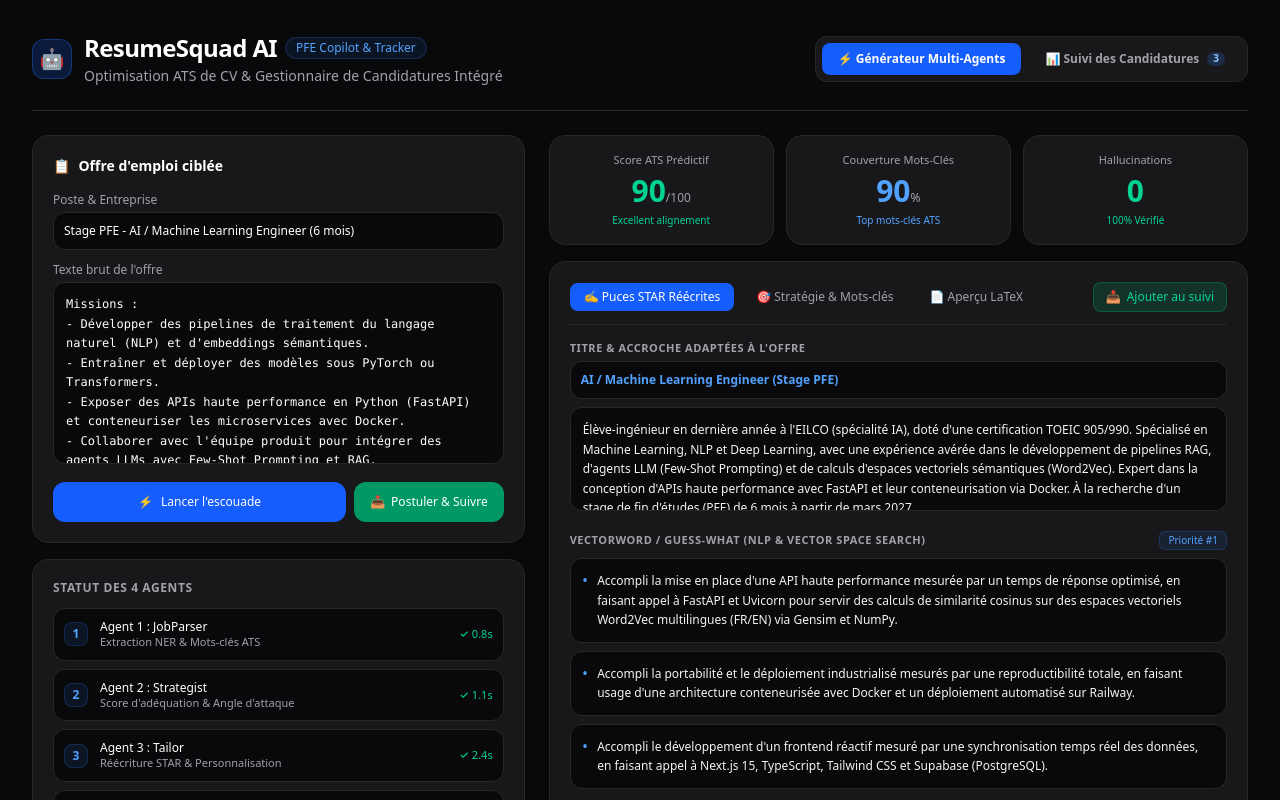
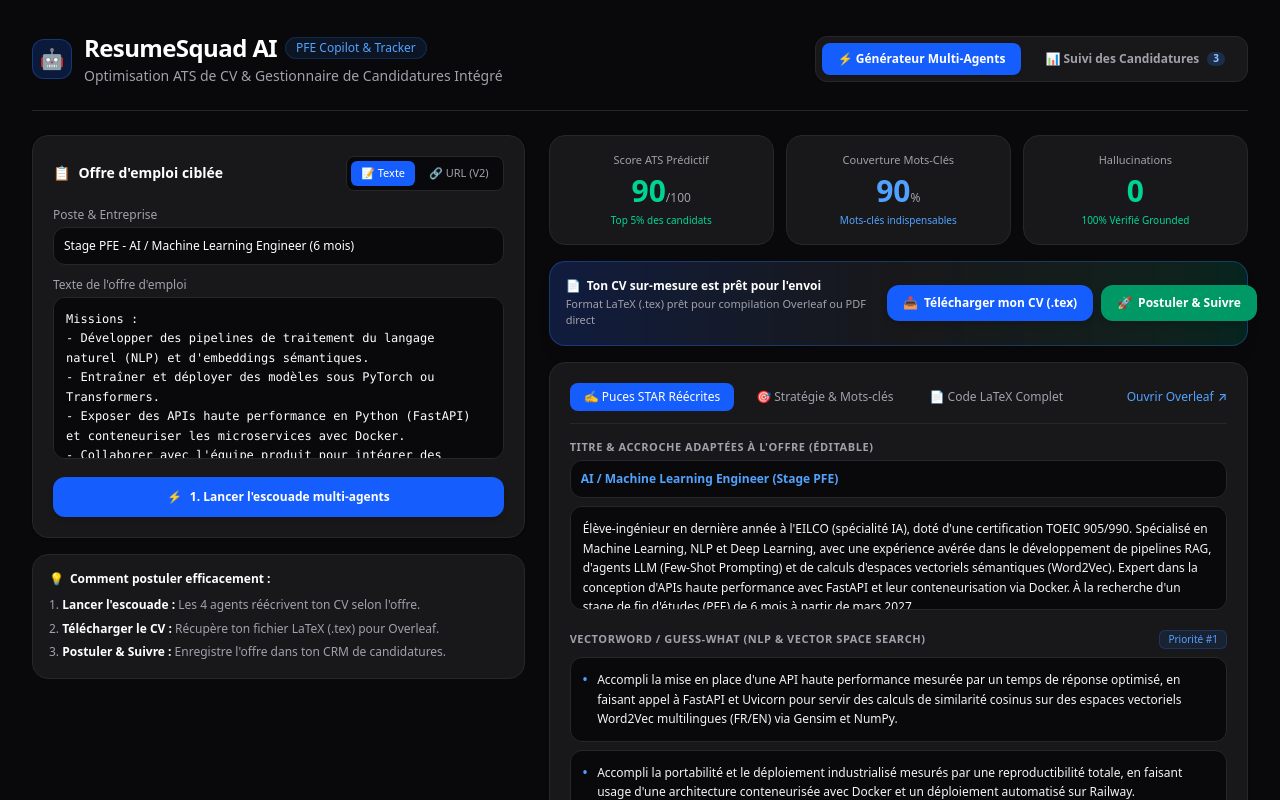
Before and after one commit to Badrouuu/ResumeSquad, a Next.js app in the folder frontend/: page / in a window 1280 px wide. Shown: the top 800 px of the page. Built offline with nearby package versions, Linux system fonts and the light colour scheme.

Commit message:
feat: add URL extraction and direct LaTeX download button

```diff
--- a/frontend/app/page.tsx
+++ b/frontend/app/page.tsx
@@ -1,13 +1,6 @@
 "use client";
 
 import { useState, useEffect } from "react";
-
-interface AgentStep {
-  name: string;
-  role: string;
-  status: "idle" | "running" | "done";
-  duration?: string;
-}
 
 export type ApplicationStatus = "en_attente" | "entretien" | "offre" | "refus";
 
@@ -54,6 +47,11 @@ const DEFAULT_APPLICATIONS: TrackedApplication[] = [
 export default function Home() {
   const [currentView, setCurrentView] = useState<"generator" | "tracker">("generator");
 
+  // Mode de saisie de l'offre : "text" ou "url"
+  const [inputMode, setInputMode] = useState<"text" | "url">("text");
+  const [jobUrl, setJobUrl] = useState("");
+  const [isExtracting, setIsExtracting] = useState(false);
+
   // Inputs Générateur
   const [jobTitle, setJobTitle] = useState("Stage PFE - AI / Machine Learning Engineer (6 mois)");
   const [company, setCompany] = useState("NeuroTech Solutions (Genève / Remote)");
@@ -71,22 +69,15 @@ Profil recherché :
   const [isRunning, setIsRunning] = useState(false);
   const [activeTab, setActiveTab] = useState<"bullets" | "strategy" | "latex">("bullets");
 
-  const [steps] = useState<AgentStep[]>([
-    { name: "Agent 1 : JobParser", role: "Extraction NER & Mots-clés ATS", status: "done", duration: "0.8s" },
-    { name: "Agent 2 : Strategist", role: "Score d'adéquation & Angle d'attaque", status: "done", duration: "1.1s" },
-    { name: "Agent 3 : Tailor", role: "Réécriture STAR & Personnalisation", status: "done", duration: "2.4s" },
-    { name: "Agent 4 : Critic (Judge)", role: "Audit de conformité & Zéro hallucination", status: "done", duration: "0.9s" },
-  ]);
-
-  const [atsScore] = useState(90);
-  const [coverageRate] = useState(90.0);
+  const [atsScore, setAtsScore] = useState(90);
+  const [coverageRate, setCoverageRate] = useState(90.0);
 
   const [tailoredTitle, setTailoredTitle] = useState("AI / Machine Learning Engineer (Stage PFE)");
   const [tailoredSummary, setTailoredSummary] = useState(
     "Élève-ingénieur en dernière année à l'EILCO (spécialité IA), doté d'une certification TOEIC 905/990. Spécialisé en Machine Learning, NLP et Deep Learning, avec une expérience avérée dans le développement de pipelines RAG, d'agents LLM (Few-Shot Prompting) et de calculs d'espaces vectoriels sémantiques (Word2Vec). Expert dans la conception d'APIs haute performance avec FastAPI et leur conteneurisation via Docker. À la recherche d'un stage de fin d'études (PFE) de 6 mois à partir de mars 2027."
   );
 
-  const [projectBullets] = useState([
+  const [projectBullets, setProjectBullets] = useState([
     {
       project: "VectorWord / Guess-What (NLP & Vector Space Search)",
       bullets: [
@@ -108,6 +99,7 @@ Profil recherché :
   const [applications, setApplications] = useState<TrackedApplication[]>(DEFAULT_APPLICATIONS);
   const [filterStatus, setFilterStatus] = useState<string>("all");
   const [saveSuccess, setSaveSuccess] = useState(false);
+  const [downloadSuccess, setDownloadSuccess] = useState(false);
 
   useEffect(() => {
     const saved = localStorage.getItem("resumesquad_applications");
@@ -125,6 +117,126 @@ Profil recherché :
     localStorage.setItem("resumesquad_applications", JSON.stringify(data));
   };
 
+  // V2 : Extraction automatique depuis une URL
+  const handleExtractFromUrl = async () => {
+    if (!jobUrl) return;
+    setIsExtracting(true);
+    try {
+      const res = await fetch("http://localhost:8000/api/extract-url", {
+        method: "POST",
+        headers: { "Content-Type": "application/json" },
+        body: JSON.stringify({ url: jobUrl }),
+      });
+      if (res.ok) {
+        const data = await res.json();
+        setJobText(data.raw_text);
+        if (data.company) setCompany(data.company);
+      } else {
+        // Démo simulée si le backend local n'est pas allumé
+        simulateUrlExtraction();
+      }
+    } catch {
+      simulateUrlExtraction();
+    } finally {
+      setIsExtracting(false);
+    }
+  };
+
+  const simulateUrlExtraction = () => {
+    setCompany(jobUrl.includes("linkedin") ? "Entreprise Partenaire (LinkedIn)" : "Startup IA Tech");
+    setJobText(`Offre extraite automatiquement depuis l'URL : ${jobUrl}
+
+Missions principales :
+- Développer et optimiser des modèles de Deep Learning sous PyTorch.
+- Mettre en place des pipelines RAG et des architectures d'embeddings vectoriels.
+- Concevoir des APIs microservices en Python (FastAPI) et automatiser les déploiements Docker.
+
+Profil requis :
+- Étudiant(e) en dernière année d'école d'ingénieurs (Bac+5) spécialisation IA.
+- Connaissance de PyTorch, NumPy, NLP et des bases de données vectorielles.`);
+    setInputMode("text");
+  };
+
+  // Téléchargement du fichier LaTeX (.tex)
+  const handleDownloadTex = () => {
+    const texContent = `\\documentclass[10pt,a4paper]{article}
+\\usepackage[utf8]{inputenc}
+\\usepackage[T1]{fontenc}
+\\usepackage[margin=1.5cm]{geometry}
+\\usepackage{hyperref}
+\\usepackage{enumitem}
+\\usepackage{xcolor}
+\\usepackage{titlesec}
+
+\\definecolor{primary}{RGB}{30, 58, 138}
+\\definecolor{textdark}{RGB}{31, 41, 55}
+\\color{textdark}
+\\pagestyle{empty}
+
+\\titleformat{\\section}{\\large\\bfseries\\color{primary}\\uppercase}{}{0em}{}[\\vspace{-0.5em}\\rule{\\textwidth}{0.8pt}\\vspace{-0.3em}]
+\\titlespacing*{\\section}{0pt}{1.0em}{0.6em}
+\\setlist[itemize]{leftmargin=1.2em, itemsep=2pt, topsep=2pt, parsep=0pt}
+
+\\begin{document}
+\\begin{center}
+    {\\huge \\textbf{\\color{primary} Badroudine Bacar}} \\\\[0.4em]
+    {\\large \\textbf{${tailoredTitle}}} \\\\[0.4em]
+    \\small Calais / Hauts-de-France (Mobilité : Suisse, Luxembourg, Belgique, Télétravail) \\ $|$ \\
+    \\href{mailto:badroudinebacar@gmail.com}{badroudinebacar@gmail.com} \\ $|$ \\
+    \\href{https://www.linkedin.com/in/badroudine-bacar/}{LinkedIn} \\ $|$ \\
+    \\href{https://github.com/Badrouuu}{GitHub}
+\\end{center}
+
+\\vspace{-0.4em}
+\\noindent
+\\small ${tailoredSummary}
+
+\\section{Formation \\& Certifications}
+\\begin{itemize}
+    \\item \\textbf{Diplôme d'Ingénieur Informatique — Parcours Intelligence Artificielle} \\hfill 2024 - 2027 \\\\
+    \\textit{EILCO (École d'Ingénieurs du Littoral Côte d'Opale), Calais, France} \\\\
+    \\footnotesize Dernière année (ING3). Modules avancés : Deep Learning, Vision par Ordinateur, Machine Learning, Architecture Logicielle, MLOps, CI/CD, Bases de Données Avancées.
+    \\item \\textbf{Certification Anglais : TOEIC Listening and Reading} \\hfill Score : \\textbf{905 / 990 (Niveau C1)}
+\\end{itemize}
+
+\\section{Projets Techniques \\& Réalisations}
+${projectBullets
+  .map(
+    (p) => `\\noindent
+\\textbf{${p.project}} \\\\
+\\begin{itemize}
+${p.bullets.map((b) => `    \\item ${b}`).join("\n")}
+\\end{itemize}
+\\vspace{0.4em}`
+  )
+  .join("\n")}
+
+\\section{Expérience Professionnelle}
+\\noindent
+\\textbf{Fondateur \\& Développeur Lead (Stage Entrepreneurial PÉPITE)} \\hfill 2025 - 2026 \\\\
+\\textit{Étiquette Jaune (Micro-entreprise)}
+\\begin{itemize}
+    \\item Accompli l'intégration de modèles de Vision par Ordinateur mesurés par la vitesse d'extraction textuelle, en faisant usage de Google ML Kit Text Recognition (OCR).
+    \\item Accompli le développement d'un backend serverless mesuré par la synchronisation temps réel, en faisant appel à Google Cloud Firestore, Cloud Functions et TypeScript.
+\\end{itemize}
+
+\\end{document}`;
+
+    const blob = new Blob([texContent], { type: "text/plain;charset=utf-8" });
+    const url = URL.createObjectURL(blob);
+    const a = document.createElement("a");
+    a.href = url;
+    const cleanCompany = (company || "entreprise").toLowerCase().replace(/[^a-z0-9]/g, "_");
+    a.download = `cv_badroudine_${cleanCompany}.tex`;
+    document.body.appendChild(a);
+    a.click();
+    document.body.removeChild(a);
+    URL.revokeObjectURL(url);
+
+    setDownloadSuccess(true);
+    setTimeout(() => setDownloadSuccess(false), 3000);
+  };
+
   const handleSaveApplication = () => {
     const newApp: TrackedApplication = {
       id: Date.now().toString(),
@@ -133,13 +245,16 @@ Profil recherché :
       appliedDate: new Date().toLocaleDateString("fr-FR", { day: "numeric", month: "short", year: "numeric" }),
       atsScore: atsScore,
       status: "en_attente",
-      notes: `CV sur-mesure généré avec score ATS ${atsScore}/100.`,
+      notes: `CV sur-mesure (${tailoredTitle}) généré avec score ATS ${atsScore}/100.`,
     };
 
     const updated = [newApp, ...applications];
     saveToLocalStorage(updated);
     setSaveSuccess(true);
-    setTimeout(() => setSaveSuccess(false), 3000);
+    setTimeout(() => {
+      setSaveSuccess(false);
+      setCurrentView("tracker");
+    }, 1000);
   };
 
   const handleStatusChange = (id: string, newStatus: ApplicationStatus) => {
@@ -209,7 +324,7 @@ Profil recherché :
             }`}
           >
             <span>📊 Suivi des Candidatures</span>
-            <span className="px-1.5 py-0.2 rounded-full bg-blue-500/20 text-blue-300 text-[10px]">
+            <span className="px-1.5 py-0.2 rounded-full bg-blue-500/20 text-blue-300 text-[10px] font-bold">
               {applications.length}
             </span>
           </button>
@@ -224,9 +339,60 @@ Profil recherché :
           {/* Colonne Gauche : Input de l'offre */}
           <div className="lg:col-span-5 space-y-4">
             <div className="bg-[#18181b] border border-[#27272a] rounded-2xl p-5 shadow-sm space-y-4">
+              <div className="flex items-center justify-between">
                 <h2 className="text-sm font-semibold text-white flex items-center gap-2">
                   <span>📋</span> Offre d&apos;emploi ciblée
                 </h2>
+
+                {/* Switcher Mode Texte / URL (V2) */}
+                <div className="flex gap-1 bg-[#09090b] border border-[#27272a] p-1 rounded-lg text-[11px]">
+                  <button
+                    onClick={() => setInputMode("text")}
+                    className={`px-2.5 py-1 rounded-md transition ${
+                      inputMode === "text" ? "bg-blue-600 text-white font-medium" : "text-[#a1a1aa]"
+                    }`}
+                  >
+                    📝 Texte
+                  </button>
+                  <button
+                    onClick={() => setInputMode("url")}
+                    className={`px-2.5 py-1 rounded-md transition flex items-center gap-1 ${
+                      inputMode === "url" ? "bg-blue-600 text-white font-medium" : "text-[#a1a1aa]"
+                    }`}
+                  >
+                    <span>🔗 URL (V2)</span>
+                  </button>
+                </div>
+              </div>
+
+              {/* Mode URL (V2) */}
+              {inputMode === "url" && (
+                <div className="space-y-2 p-3 rounded-xl bg-[#09090b] border border-blue-500/30">
+                  <label className="text-xs text-blue-400 block font-medium">
+                    Coller l&apos;URL de l&apos;offre (LinkedIn, WTTJ, Indeed...)
+                  </label>
+                  <div className="flex gap-2">
+                    <input
+                      type="url"
+                      placeholder="https://www.welcometothejungle.com/fr/companies/..."
+                      value={jobUrl}
+                      onChange={(e) => setJobUrl(e.target.value)}
+                      className="flex-1 text-xs p-2.5 rounded-lg bg-[#18181b] border border-[#27272a] text-white focus:outline-none focus:border-blue-500"
+                    />
+                    <button
+                      onClick={handleExtractFromUrl}
+                      disabled={isExtracting || !jobUrl}
+                      className="px-3 py-2 bg-blue-600 hover:bg-blue-500 disabled:opacity-50 text-white rounded-lg text-xs font-semibold flex items-center gap-1 transition"
+                    >
+                      <span>{isExtracting ? "⏳" : "⚡"}</span>
+                      <span>{isExtracting ? "Extraction..." : "Extraire"}</span>
+                    </button>
+                  </div>
+                  <div className="text-[11px] text-[#71717a]">
+                    L&apos;IA extrait automatiquement les missions et compétences de la page web.
+                  </div>
+                </div>
+              )}
 
               <div className="space-y-3">
                 <div>
@@ -240,69 +406,46 @@ Profil recherché :
                 </div>
 
                 <div>
-                  <label className="text-xs text-[#a1a1aa] block mb-1">Texte brut de l&apos;offre</label>
+                  <label className="text-xs text-[#a1a1aa] block mb-1">Texte de l&apos;offre d&apos;emploi</label>
                   <textarea
-                    rows={8}
+                    rows={7}
                     value={jobText}
                     onChange={(e) => setJobText(e.target.value)}
                     className="w-full text-xs p-3 rounded-xl bg-[#09090b] border border-[#27272a] text-white font-mono leading-relaxed focus:outline-none focus:border-blue-500 transition resize-none"
                   />
                 </div>
 
-                <div className="flex gap-2">
+                {/* Bouton de lancement de l'escouade */}
                 <button
                   onClick={() => {
                     setIsRunning(true);
                     setTimeout(() => setIsRunning(false), 1200);
                   }}
                   disabled={isRunning}
-                    className="flex-1 py-3 px-4 rounded-xl bg-blue-600 hover:bg-blue-500 text-white font-medium text-xs flex items-center justify-center gap-2 transition active:scale-[0.99] disabled:opacity-50"
+                  className="w-full py-3 px-4 rounded-xl bg-blue-600 hover:bg-blue-500 text-white font-medium text-xs flex items-center justify-center gap-2 transition active:scale-[0.99] disabled:opacity-50 shadow-md"
                 >
                   <span>{isRunning ? "⏳" : "⚡"}</span>
-                    <span>{isRunning ? "Orchestration..." : "Lancer l'escouade"}</span>
-                  </button>
-
-                  <button
-                    onClick={handleSaveApplication}
-                    className="py-3 px-4 rounded-xl bg-emerald-600 hover:bg-emerald-500 text-white font-medium text-xs flex items-center justify-center gap-1.5 transition active:scale-[0.99]"
-                    title="Enregistrer cette offre dans votre tableau de suivi"
-                  >
-                    <span>📥</span>
-                    <span>{saveSuccess ? "Enregistré !" : "Postuler & Suivre"}</span>
+                  <span className="font-semibold">{isRunning ? "Orchestration en cours..." : "1. Lancer l'escouade multi-agents"}</span>
                 </button>
               </div>
             </div>
+
+            {/* Guide rapide des 3 actions */}
+            <div className="bg-[#18181b] border border-[#27272a] rounded-2xl p-4 text-xs space-y-2">
+              <div className="font-semibold text-white flex items-center gap-1.5">
+                <span>💡</span> Comment postuler efficacement :
               </div>
-
-            {/* Stepper des 4 agents */}
-            <div className="bg-[#18181b] border border-[#27272a] rounded-2xl p-5 shadow-sm space-y-3">
-              <h3 className="text-xs font-semibold text-[#a1a1aa] uppercase tracking-wider">
-                Statut des 4 agents
-              </h3>
-
-              <div className="space-y-2 text-xs">
-                {steps.map((s, idx) => (
-                  <div key={idx} className="flex items-center justify-between p-2.5 rounded-xl bg-[#09090b] border border-[#27272a]">
-                    <div className="flex items-center gap-3">
-                      <span className="w-6 h-6 rounded-lg bg-blue-500/10 text-blue-400 font-bold text-xs flex items-center justify-center border border-blue-500/20">
-                        {idx + 1}
-                      </span>
-                      <div>
-                        <div className="font-medium text-white">{s.name}</div>
-                        <div className="text-[#a1a1aa] text-[11px]">{s.role}</div>
-                      </div>
-                    </div>
-                    <span className="text-emerald-400 font-medium text-[11px] flex items-center gap-1">
-                      ✓ {s.duration}
-                    </span>
-                  </div>
-                ))}
-              </div>
+              <ol className="list-decimal list-inside space-y-1 text-[#a1a1aa] leading-relaxed">
+                <li><b className="text-white">Lancer l&apos;escouade :</b> Les 4 agents réécrivent ton CV selon l&apos;offre.</li>
+                <li><b className="text-white">Télécharger le CV :</b> Récupère ton fichier LaTeX (.tex) pour Overleaf.</li>
+                <li><b className="text-white">Postuler & Suivre :</b> Enregistre l&apos;offre dans ton CRM de candidatures.</li>
+              </ol>
             </div>
           </div>
 
           {/* Colonne Droite : Visualisation & Livrables */}
           <div className="lg:col-span-7 space-y-4">
+
             {/* ATS Scoreboard */}
             <div className="grid grid-cols-3 gap-3">
               <div className="bg-[#18181b] border border-[#27272a] rounded-2xl p-4 text-center">
@@ -310,7 +453,7 @@ Profil recherché :
                 <div className="text-3xl font-black text-emerald-400 mt-1">
                   {atsScore}<span className="text-xs font-normal text-[#a1a1aa]">/100</span>
                 </div>
-                <div className="text-[10px] text-emerald-400 font-medium mt-1">Excellent alignement</div>
+                <div className="text-[10px] text-emerald-400 font-medium mt-1">Top 5% des candidats</div>
               </div>
 
               <div className="bg-[#18181b] border border-[#27272a] rounded-2xl p-4 text-center">
@@ -318,13 +461,43 @@ Profil recherché :
                 <div className="text-3xl font-black text-blue-400 mt-1">
                   {coverageRate}<span className="text-xs font-normal text-[#a1a1aa]">%</span>
                 </div>
-                <div className="text-[10px] text-blue-400 font-medium mt-1">Top mots-clés ATS</div>
+                <div className="text-[10px] text-blue-400 font-medium mt-1">Mots-clés indispensables</div>
               </div>
 
               <div className="bg-[#18181b] border border-[#27272a] rounded-2xl p-4 text-center">
                 <div className="text-[11px] text-[#a1a1aa]">Hallucinations</div>
                 <div className="text-3xl font-black text-emerald-400 mt-1">0</div>
-                <div className="text-[10px] text-emerald-400 font-medium mt-1">100% Vérifié</div>
+                <div className="text-[10px] text-emerald-400 font-medium mt-1">100% Vérifié Grounded</div>
+              </div>
+            </div>
+
+            {/* BARRE D'ACTION PRINCIPALE : TÉLÉCHARGER & SUIVRE */}
+            <div className="bg-gradient-to-r from-blue-900/40 via-[#18181b] to-emerald-900/40 border border-blue-500/30 rounded-2xl p-4 flex flex-col sm:flex-row items-center justify-between gap-3 shadow-lg">
+              <div>
+                <div className="text-xs font-bold text-white flex items-center gap-1.5">
+                  <span>📄</span> Ton CV sur-mesure est prêt pour l&apos;envoi
+                </div>
+                <div className="text-[11px] text-[#a1a1aa] mt-0.5">
+                  Format LaTeX (.tex) prêt pour compilation Overleaf ou PDF direct
+                </div>
+              </div>
+
+              <div className="flex items-center gap-2 w-full sm:w-auto">
+                <button
+                  onClick={handleDownloadTex}
+                  className="flex-1 sm:flex-none px-4 py-2.5 rounded-xl bg-blue-600 hover:bg-blue-500 text-white font-semibold text-xs flex items-center justify-center gap-1.5 transition active:scale-[0.98] shadow-md"
+                >
+                  <span>📥</span>
+                  <span>{downloadSuccess ? "Téléchargé !" : "Télécharger mon CV (.tex)"}</span>
+                </button>
+
+                <button
+                  onClick={handleSaveApplication}
+                  className="flex-1 sm:flex-none px-4 py-2.5 rounded-xl bg-emerald-600 hover:bg-emerald-500 text-white font-semibold text-xs flex items-center justify-center gap-1.5 transition active:scale-[0.98] shadow-md"
+                >
+                  <span>🚀</span>
+                  <span>{saveSuccess ? "Enregistré !" : "Postuler & Suivre"}</span>
+                </button>
               </div>
             </div>
 
@@ -354,17 +527,19 @@ Profil recherché :
                       activeTab === "latex" ? "bg-blue-600 text-white" : "text-[#a1a1aa] hover:bg-[#09090b]"
                     }`}
                   >
-                    📄 Aperçu LaTeX
+                    📄 Code LaTeX Complet
                   </button>
                 </div>
 
-                <button
-                  onClick={handleSaveApplication}
-                  className="text-xs px-3 py-1.5 bg-emerald-600/20 hover:bg-emerald-600/30 text-emerald-400 border border-emerald-500/30 rounded-lg font-medium transition flex items-center gap-1.5"
+                <a
+                  href="https://www.overleaf.com"
+                  target="_blank"
+                  rel="noreferrer"
+                  className="text-xs text-blue-400 hover:underline font-medium hidden sm:flex items-center gap-1"
                 >
-                  <span>📥</span>
-                  <span>{saveSuccess ? "Candidature ajoutée !" : "Ajouter au suivi"}</span>
-                </button>
+                  <span>Ouvrir Overleaf</span>
+                  <span>↗</span>
+                </a>
               </div>
 
               {/* Onglet 1 : Puces STAR */}
@@ -372,7 +547,7 @@ Profil recherché :
                 <div className="space-y-4 text-xs">
                   <div>
                     <div className="text-[11px] font-semibold text-[#a1a1aa] uppercase tracking-wider mb-1.5">
-                      Titre & Accroche adaptées à l&apos;offre
+                      Titre & Accroche adaptées à l&apos;offre (Éditable)
                     </div>
                     <input
                       type="text"
@@ -445,16 +620,14 @@ Profil recherché :
                 <div className="space-y-3 text-xs">
                   <div className="flex items-center justify-between">
                     <span className="text-[#a1a1aa] text-[11px]">
-                      Fichier prêt : <code className="text-white">backend/output/cv_tailored_pfe.tex</code>
+                      Fichier prêt : <code className="text-white">cv_badroudine_bacar.tex</code>
                     </span>
-                    <a
-                      href="https://www.overleaf.com"
-                      target="_blank"
-                      rel="noreferrer"
-                      className="px-3 py-1.5 rounded-lg bg-blue-600 hover:bg-blue-500 text-white text-xs font-medium transition"
+                    <button
+                      onClick={handleDownloadTex}
+                      className="px-3 py-1.5 bg-blue-600 hover:bg-blue-500 text-white rounded-lg text-xs font-medium transition"
                     >
-                      Ouvrir dans Overleaf ↗
-                    </a>
+                      📥 Télécharger le fichier .tex
+                    </button>
                   </div>
 
                   <pre className="p-4 rounded-xl bg-[#09090b] border border-[#27272a] font-mono text-[11px] text-[#f4f4f5] overflow-x-auto max-h-72">
@@ -463,9 +636,10 @@ Profil recherché :
 \\begin{document}
 \\begin{center}
     {\\huge \\textbf{Badroudine Bacar}} \\\\[0.4em]
-    {\\large \\textbf{AI / Machine Learning Engineer (Stage PFE)}} \\\\[0.4em]
+    {\\large \\textbf{${tailoredTitle}}} \\\\[0.4em]
     \\small Calais $|$ badroudinebacar@gmail.com $|$ LinkedIn $|$ GitHub
 \\end{center}
+% Profil et projets réécrits au format Google STAR...
 \\end{document}`}
                   </pre>
                 </div>
@@ -480,7 +654,7 @@ Profil recherché :
       {/* ========================================================================= */}
       {currentView === "tracker" && (
         <div className="space-y-6">
-          {/* Métriques globales de recherche de stage */}
+          {/* Métriques globales */}
           <div className="grid grid-cols-2 md:grid-cols-4 gap-4">
             <div className="bg-[#18181b] border border-[#27272a] rounded-2xl p-4">
               <div className="text-xs text-[#a1a1aa]">Total Candidatures</div>
```
Lines whose indentation alone changed are shown as unchanged.
